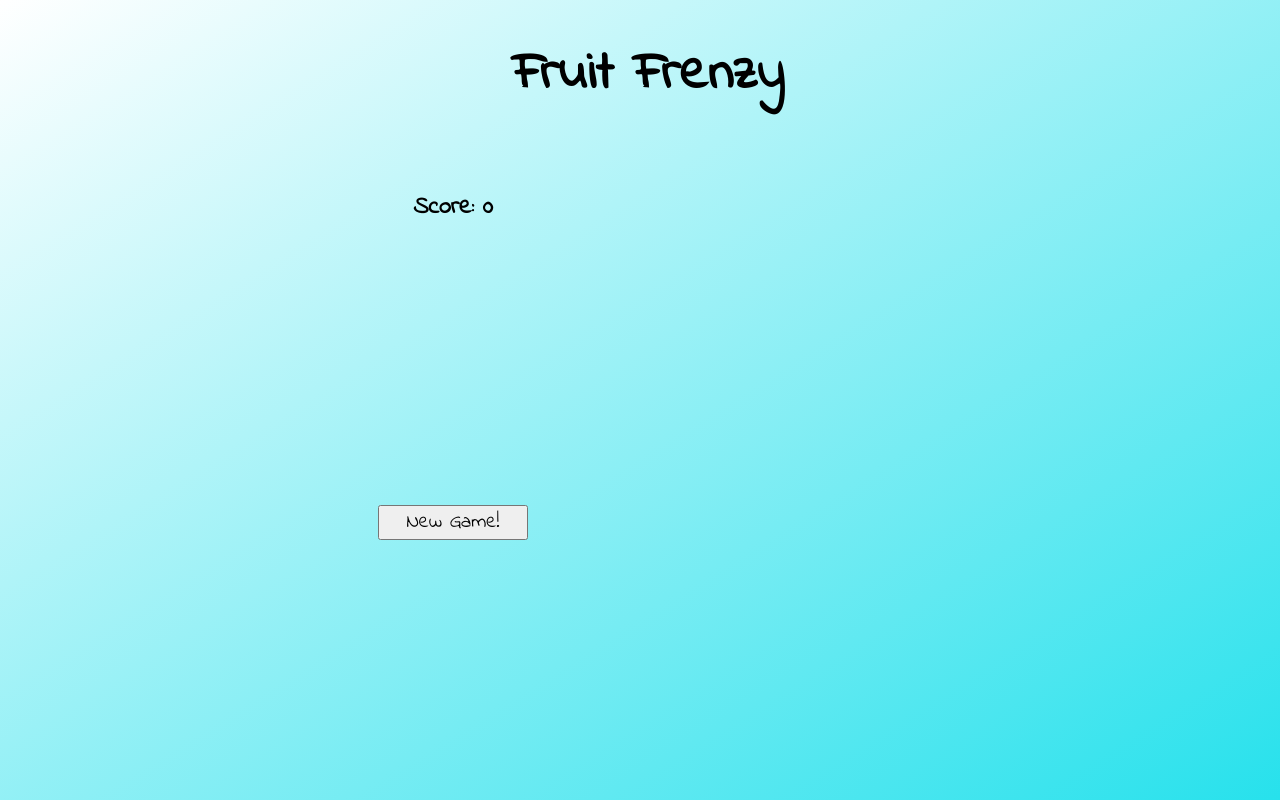
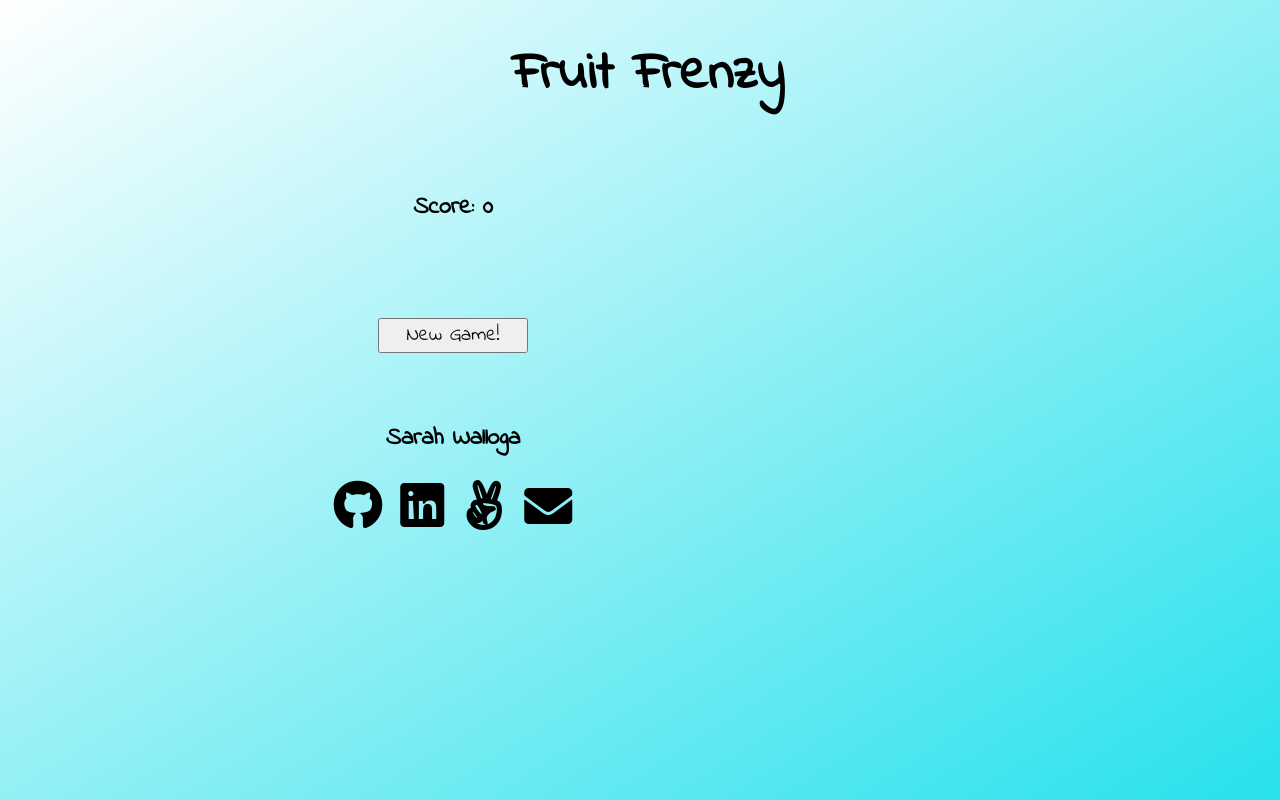
Before and after one commit to swalloga/FruitFrenzy, a website built with webpack: page index.html in a window 1280 px wide. Built offline with nearby package versions, Linux system fonts and the light colour scheme.

Commit message:
add social icons and links

```diff
--- a/assets/css/application.css
+++ b/assets/css/application.css
@@ -5,6 +5,39 @@
 * {
   font-family: 'Indie Flower', cursive;
 }
+
+li {
+  list-style: none;
+}
+i {
+  color: black;
+  margin: 10px;
+}
+
+li:hover {
+  transform: scale(1.2);
+}
+
+a {
+  text-decoration: none;
+  color: black;
+  font-size: 24px;
+  font-weight: 700;
+}
+
+p {
+  text-align: center;
+}
+
+a:hover {
+  color: white;
+}
+.contact-icon {
+  display: flex;
+  flex-direction: row;
+  justify-content: space-between;
+}
+
 body {
   width: 100%;
   background: linear-gradient(to bottom right, #fff 0%, #27e1ec 100%) no-repeat center fixed;
@@ -24,10 +57,11 @@ canvas {
 }
 
 .game-controls {
-  margin: 0 30px;
+  margin:0 90px;
   display: flex;
   flex-direction: column;
   justify-content: space-between;
+  align-items: center;
 }
 
 .player-score {
@@ -43,6 +77,10 @@ button {
   font-size: 20px;
 }
 
+button:hover {
+  font-weight: 700;
+}
+
 h1 {
   text-align: center;
   font-size: 54px;
--- a/index.html
+++ b/index.html
@@ -7,6 +7,7 @@
     <link rel="stylesheet" href="./assets/css/application.css">
     <link rel="shortcut icon" type="image/x-icon" href="./images/favicon.ico">
     <script type="text/javascript" src="https://code.jquery.com/jquery-3.3.1.js"></script>
+    <link rel="stylesheet" href="https://use.fontawesome.com/releases/v5.5.0/css/all.css" integrity="sha384-B4dIYHKNBt8Bc12p+WXckhzcICo0wtJAoU8YZTY5qE0Id1GSseTk6S+L3BlXeVIU" crossorigin="anonymous">
   </head>
   <body>
     <h1>Fruit Frenzy</h1>
@@ -14,6 +15,15 @@
       <div class="game-controls" >
         <div class="player-score"></div>
         <button type="button" id="play-button" >New Game!</button>
+        <div class="contact-section">
+          <p><a href="www.sarahwalloga.com">Sarah Walloga</a></p>
+          <div class="contact-icon">
+            <li><a href="https://github.com/swalloga"><i class="fab fa-github fa-2x"></i></a></li>
+            <li><a href="https://www.linkedin.com/in/sarahwalloga/"><i class="fab fa-linkedin fa-2x"></i></a></li>
+            <li><a href="https://angel.co/sarah-walloga?al_content=view+your+profile&al_source=transaction_feed%2Fnetwork_sidebar"><i class="fab fa-angellist fa-2x"></i></a></li>
+            <li><a href="mailto:swalloga@gmail.com"><i class="fa fa-envelope fa-2x"></i></a></li>
+          </div>
+        </div>
       </div>
       <canvas id="myCanvas" width="390" height="390"></canvas>
     </div>
```
